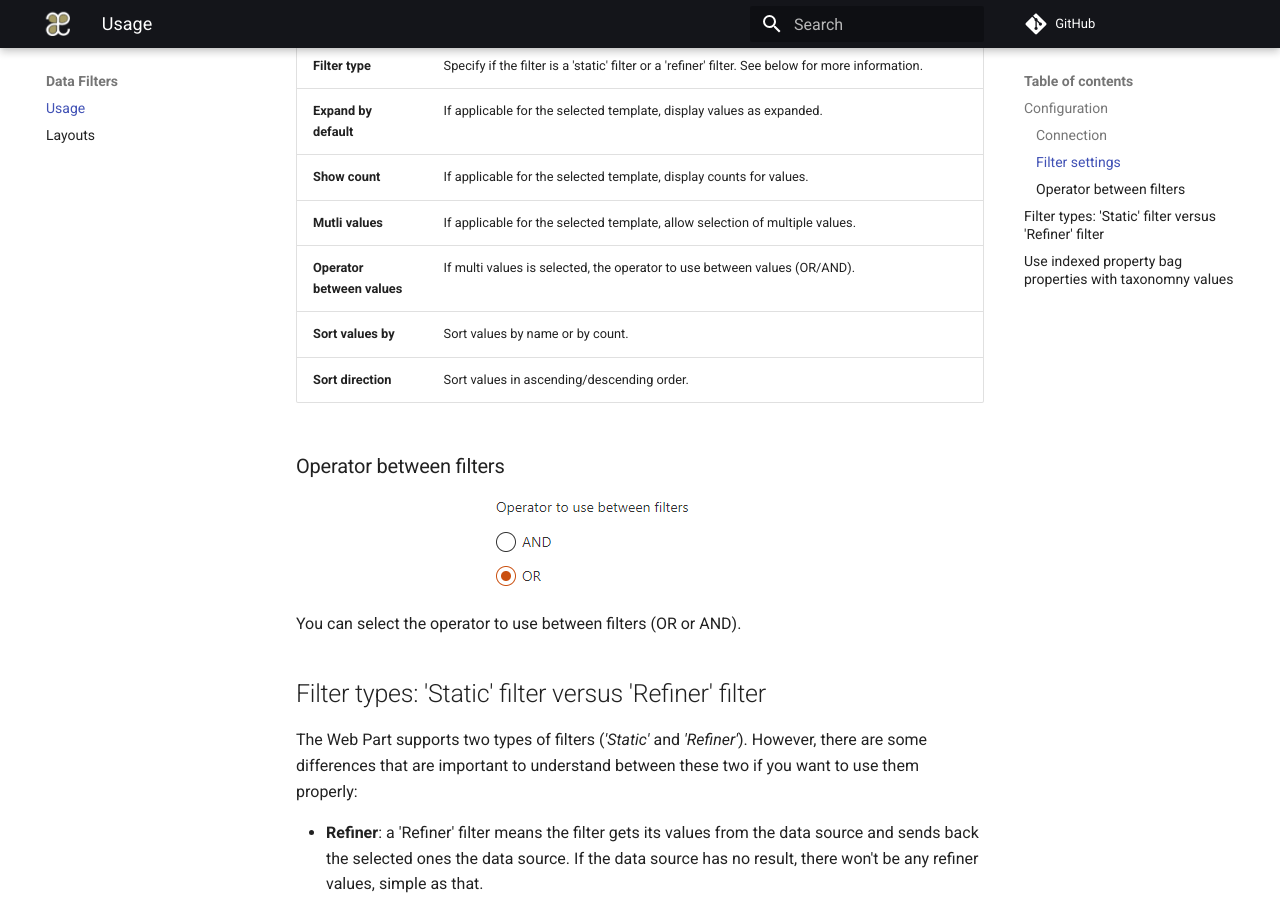
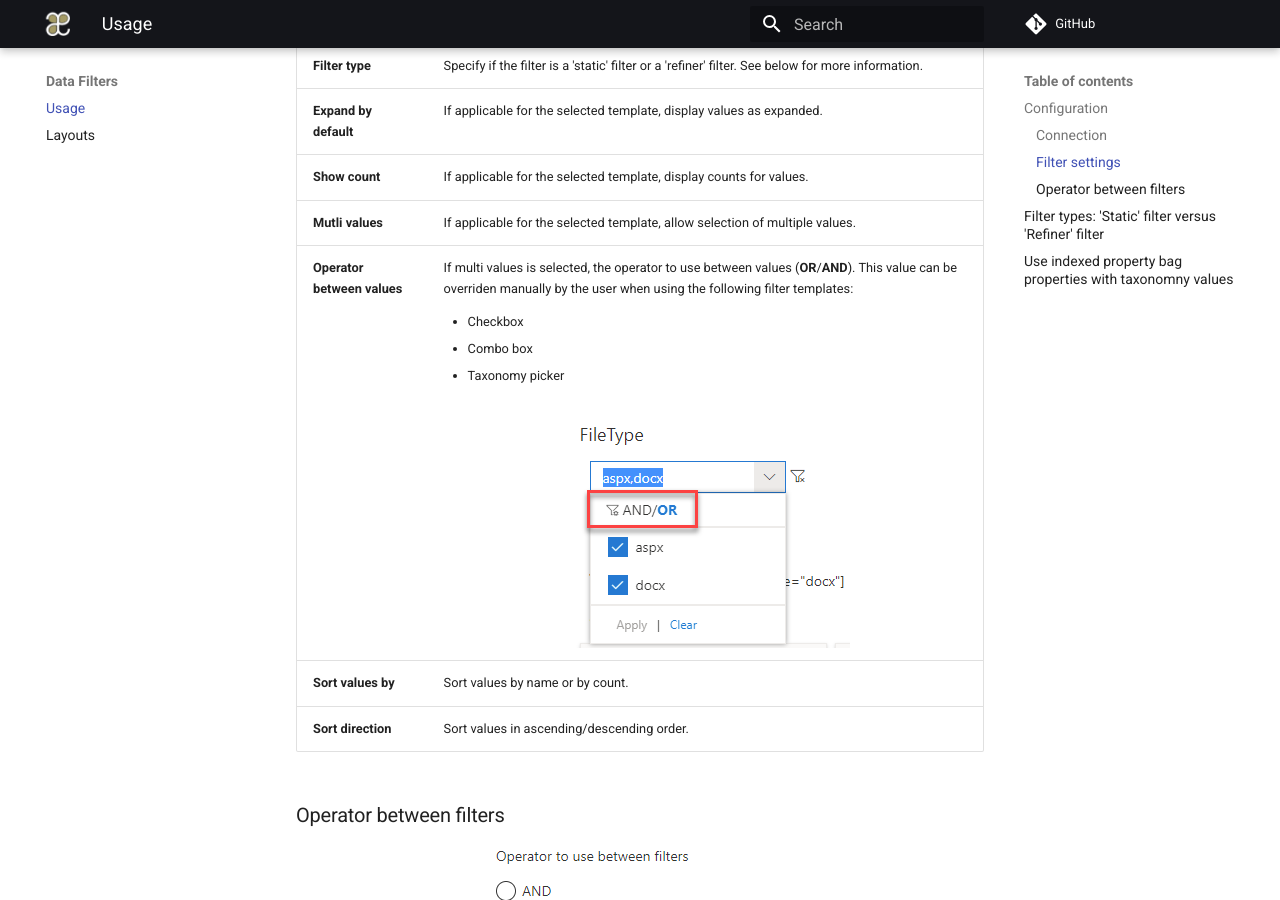
Before and after one commit to aequos-solutions/modern-data-visualizer, an MkDocs documentation site: the page built from docs/usage/data-filters/index.md, in a window 1280 px wide and 900 px high, scrolled down 4214 px. Built offline with MkDocs 1.6.1 and Material for MkDocs 9.7.7, drawn with Linux system fonts in a browser that asks for light colours; comment, search, counter and statistics services are not loaded.

Commit message:
#892 - Added documentation

```diff
--- a/docs/usage/data-filters/index.md
+++ b/docs/usage/data-filters/index.md
@@ -39,13 +39,13 @@ The filter settings are as follow:
 | **Expand by default** | If applicable for the selected template, display values as expanded.
 | **Show count** | If applicable for the selected template, display counts for values.
 | **Mutli values** | If applicable for the selected template, allow selection of multiple values.
-| **Operator between values** | If multi values is selected, the operator to use between values (OR/AND).
+| **Operator between values** | If multi values is selected, the operator to use between values (**OR**/**AND**). This value can be overriden manually by the user when using the following filter templates: <br><ul><li>Checkbox</li><li>Combo box</li><li>Taxonomy picker</li></ul> <br> !["Operator between filter values"](../../assets/webparts/data_filters/data_filters_filter_values_operator.png){: .center}
 | **Sort values by** | Sort values by name or by count.
 | **Sort direction** | Sort values in ascending/descending order.
 
 ### Operator between filters
 
-!["Operator filters"](../../assets/webparts/data_filters/operator_filters.png){: .center}
+!["Operator between filters"](../../assets/webparts/data_filters/operator_filters.png){: .center}
 
 You can select the operator to use between filters (OR or AND).
 
```
Also changed, not shown: docs/assets/webparts/data_filters/data_filters_filter_values_operator.png (added).
